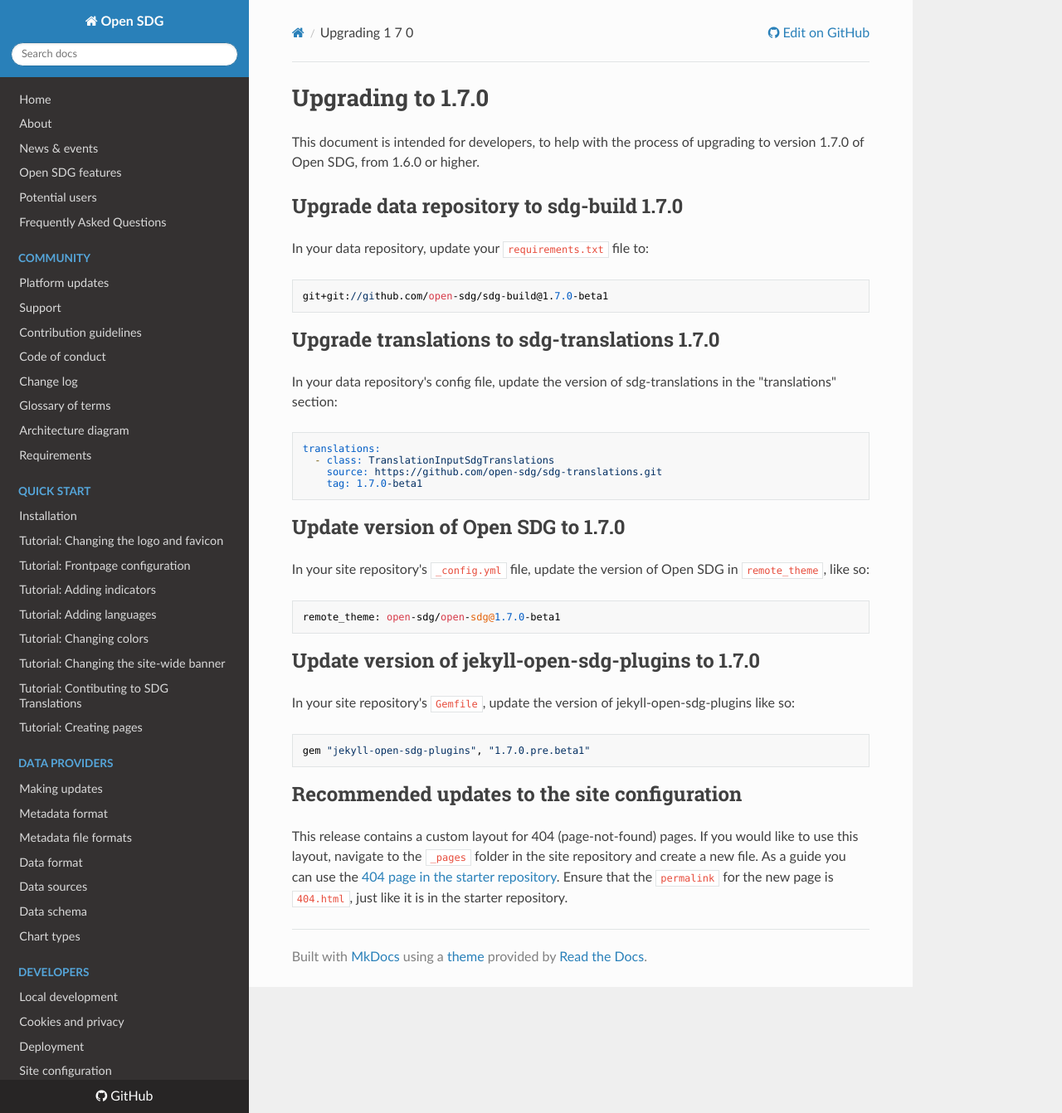
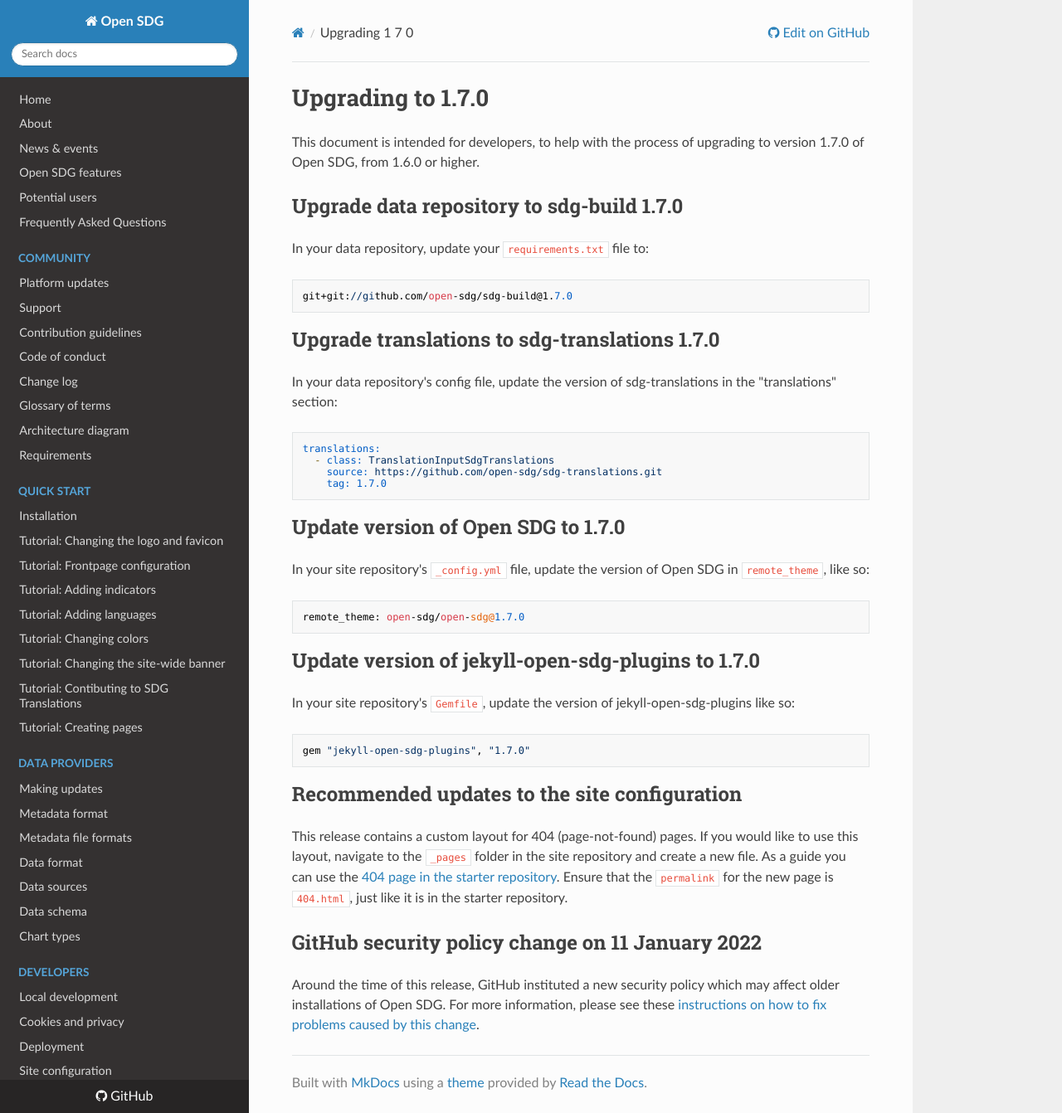
Before and after one commit to open-sdg/open-sdg, an MkDocs documentation site: the page built from docs/upgrades/upgrading-1-7-0.md, in a window 1280 px wide and 1342 px high. Shown: the whole window at 83% size. Built offline with MkDocs 1.6.1, drawn with Linux system fonts in a browser that asks for light colours; nearby versions of some CDN libraries; old or Windows-style settings are respelled for this version of MkDocs.

Commit message:
Tweaks for today's release

````diff
--- a/docs/upgrades/upgrading-1-7-0.md
+++ b/docs/upgrades/upgrading-1-7-0.md
@@ -7,7 +7,7 @@
 In your data repository, update your `requirements.txt` file to:
 
 ```
-git+git://github.com/open-sdg/sdg-build@1.7.0-beta1
+git+git://github.com/open-sdg/sdg-build@1.7.0
 ```
 
 ## Upgrade translations to sdg-translations 1.7.0
@@ -18,7 +18,7 @@
 translations:
   - class: TranslationInputSdgTranslations
     source: https://github.com/open-sdg/sdg-translations.git
-    tag: 1.7.0-beta1
+    tag: 1.7.0
 ```
 
 ## Update version of Open SDG to 1.7.0
@@ -26,7 +26,7 @@
 In your site repository's `_config.yml` file, update the version of Open SDG in `remote_theme`, like so:
 
 ```
-remote_theme: open-sdg/open-sdg@1.7.0-beta1
+remote_theme: open-sdg/open-sdg@1.7.0
 ```
 
 ## Update version of jekyll-open-sdg-plugins to 1.7.0
@@ -34,9 +34,13 @@
 In your site repository's `Gemfile`, update the version of jekyll-open-sdg-plugins like so:
 
 ```
-gem "jekyll-open-sdg-plugins", "1.7.0.pre.beta1"
+gem "jekyll-open-sdg-plugins", "1.7.0"
 ```
 
 ## Recommended updates to the site configuration
 
 This release contains a custom layout for 404 (page-not-found) pages. If you would like to use this layout, navigate to the `_pages` folder in the site repository and create a new file. As a guide you can use the [404 page in the starter repository](https://github.com/open-sdg/open-sdg-site-starter/blob/develop/_pages/404.md). Ensure that the `permalink` for the new page is `404.html`, just like it is in the starter repository.
+
+## GitHub security policy change on 11 January 2022
+
+Around the time of this release, GitHub instituted a new security policy which may affect older installations of Open SDG. For more information, please see these [instructions on how to fix problems caused by this change](https://open-sdg.org/blog/2022-01-11-fix-for-github-data-builds/).
````
Also changed, not shown: docs/updates.md (+2 -2 lines).
